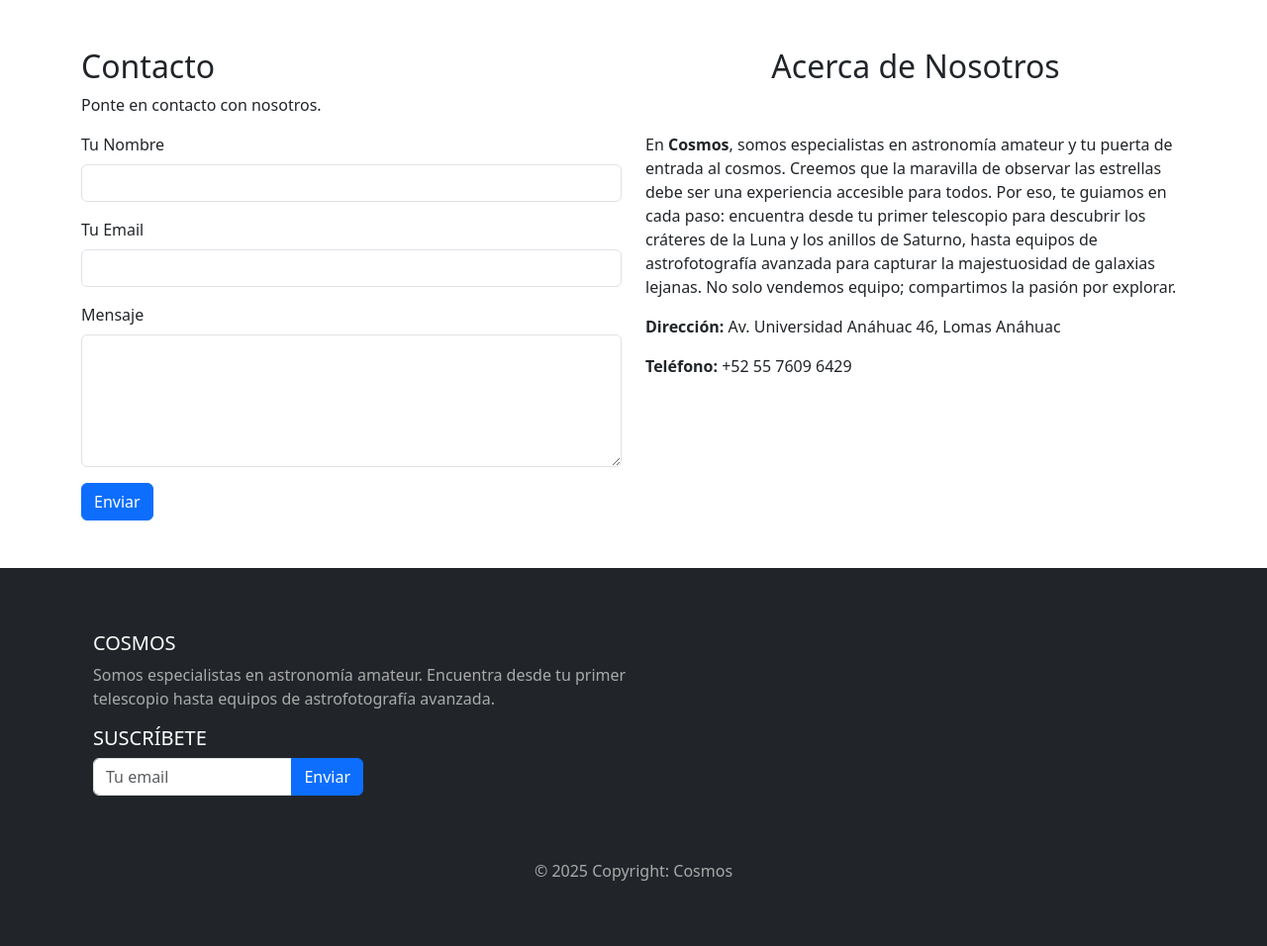
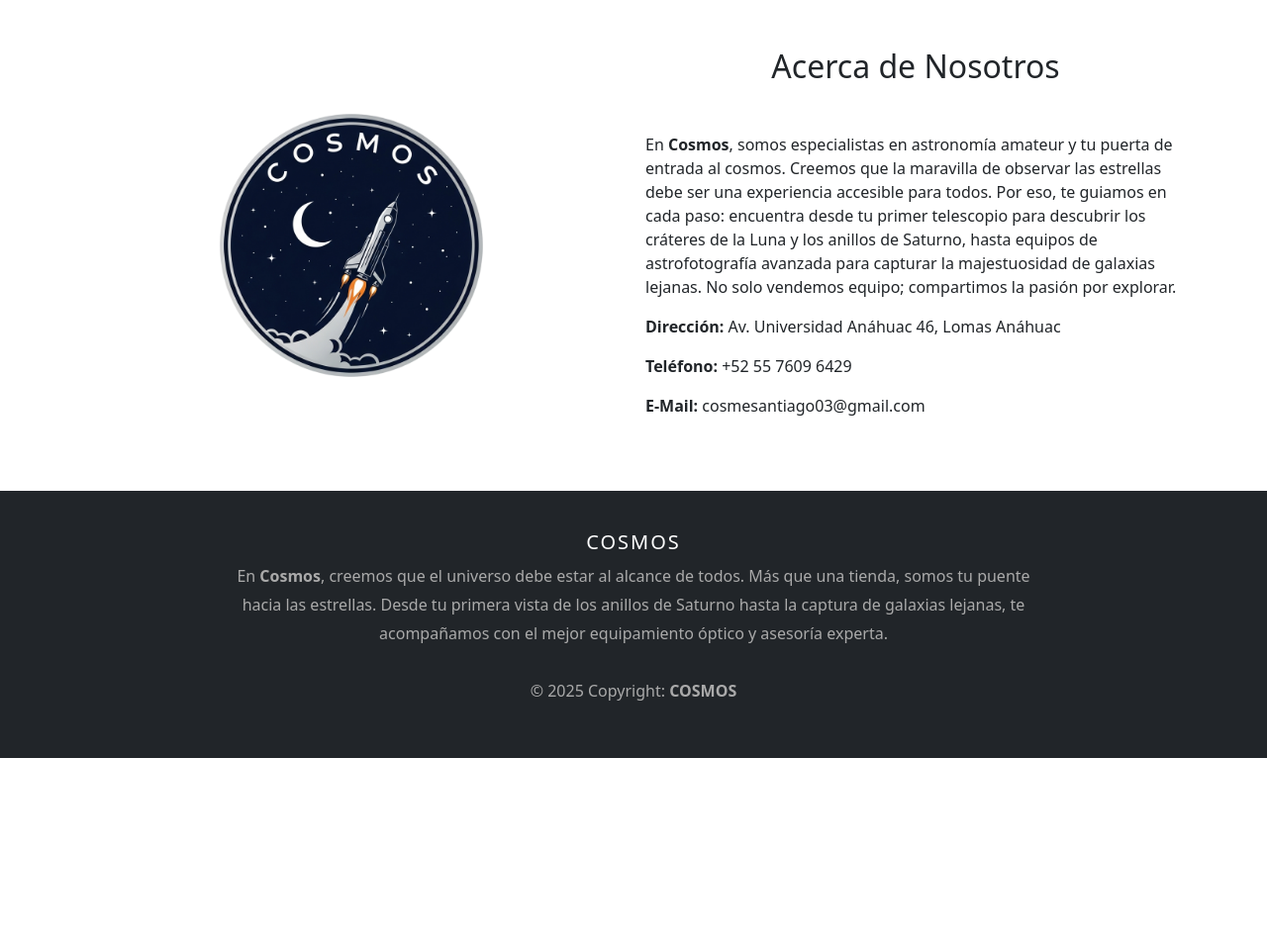
Before and after one commit to SCosme11/ProyectoFinalDTI, a PHP site: page /html/contacto.php in a window 1280 px wide. Shown: the part 98-1054 px from the top of the page at 99% size. After the commit the page ends 864 px from the top, so only its background shows below. Run offline with PHP 8.4, Linux system fonts and the light colour scheme; some libraries are stand-ins or nearby versions.

Commit message:
Modificación del footer y de la sección de contacto.

```diff
--- a/html/contacto.php
+++ b/html/contacto.php
@@ -4,25 +4,10 @@ include 'header.php';
 
 <div class="container my-5">
     <div class="row">
-        <div class="col-md-6">
-            <h2>Contacto</h2>
-            <p>Ponte en contacto con nosotros.</p>
-            <form>
-                <div class="mb-3">
-                    <label class="form-label">Tu Nombre</label>
-                    <input type="text" class="form-control">
-                </div>
-                <div class="mb-3">
-                    <label class="form-label">Tu Email</label>
-                    <input type="email" class="form-control">
-                </div>
-                <div class="mb-3">
-                    <label class="form-label">Mensaje</label>
-                    <textarea class="form-control" rows="5"></textarea>
-                </div>
-                <button type="submit" class="btn btn-primary">Enviar</button>
-            </form>
+        <div class="col-md-6 d-flex align-items-center justify-content-center mb-4 mb-md-0">
+            <img src="/img/Logo.png" alt="Logo Cosmos" class="img-fluid" style="max-height: 400px; width: auto;">
         </div>
+
         <div class="col-md-6">
             <h2 class="text-center mb-5">Acerca de Nosotros</h2>
             <p>En <strong>Cosmos</strong>, somos especialistas en astronomía amateur y tu puerta de entrada al cosmos. Creemos que la maravilla de observar las estrellas debe ser una experiencia accesible para todos.
@@ -30,6 +15,7 @@ include 'header.php';
             de galaxias lejanas. No solo vendemos equipo; compartimos la pasión por explorar.</p>
             <p><strong>Dirección:</strong> Av. Universidad Anáhuac 46, Lomas Anáhuac</p>
             <p><strong>Teléfono:</strong> +52 55 7609 6429</p>
+            <p><strong>E-Mail:</strong> cosmesantiago03@gmail.com</p>
         </div>
     </div>
 </div>
--- a/html/footer.php
+++ b/html/footer.php
@@ -1,28 +1,26 @@
 </main>
-<footer class="text-center text-lg-start mt-auto">
-    <div class="container p-4">
-        <div class="Row">
-            <div class="col-lg-6 col-md-12 mb-4 mb-md-0">
-                <h5 class="text-uppercase text-white">Cosmos</h5>
-                <p>
-                   Somos especialistas en astronomía amateur. Encuentra desde tu primer telescopio hasta equipos de astrofotografía avanzada.
-                </p>
-            </div>
-            <div class="col-lg-3 col-md-6 mb-4 mb-md-0">
-                <h5 class="text-uppercase text-white">Suscríbete</h5>
-                <div class="input-group mb-3">
-                    <input type="email" class="form-control" placeholder="Tu email" aria-label="Email">
-                    <button class="btn btn-primary" type="button">Enviar</button>
-                </div>
-            </div>
+<footer class="text-center mt-auto">
+    <div class="container">
+
+        <h5 class="text-uppercase text-white" style="letter-spacing: 2px;">Cosmos</h5>
+
+        <div class="d-flex justify-content-center">
+            <p class="px-md-5" style="max-width: 900px; line-height: 1.8;">
+                En <strong>Cosmos</strong>, creemos que el universo debe estar al alcance de todos.
+                Más que una tienda, somos tu puente hacia las estrellas. Desde tu primera vista de los anillos de Saturno
+                hasta la captura de galaxias lejanas, te acompañamos con el mejor equipamiento óptico y asesoría experta.
+            </p>
         </div>
+
     </div>
-    <div class="text-center p-4">
-        © 2025 Copyright: Cosmos
+
+    <div class="text-center p-3" style="background-color: rgba(0, 0, 0, 0);">
+        © 2025 Copyright: <strong>COSMOS</strong>
     </div>
 </footer>
 
 <script src="https://cdn.jsdelivr.net/npm/bootstrap@5.3.2/dist/js/bootstrap.bundle.min.js"></script>
 <script src="https://cdn.jsdelivr.net/npm/sweetalert2@11"></script>
+
 </body>
 </html>
```
